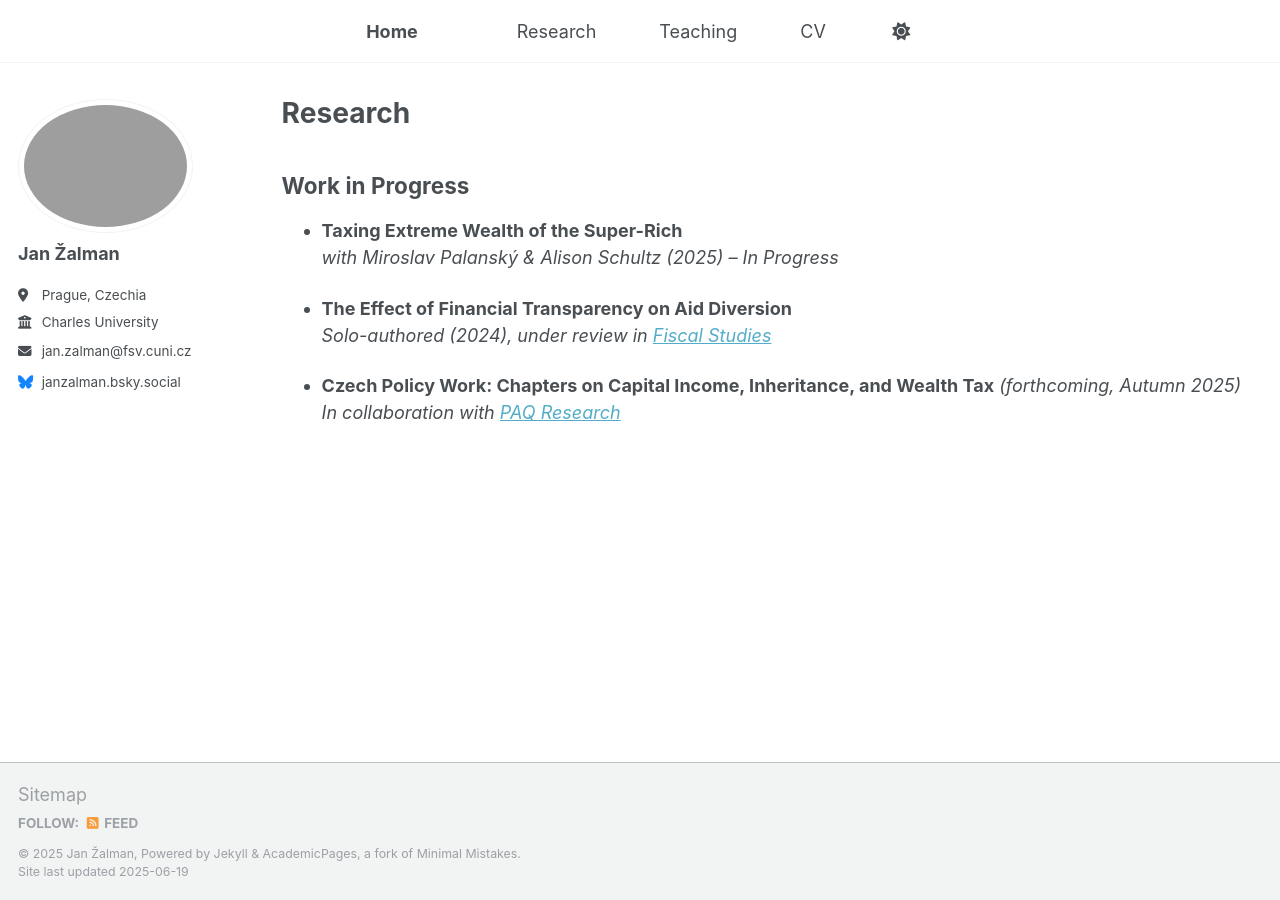
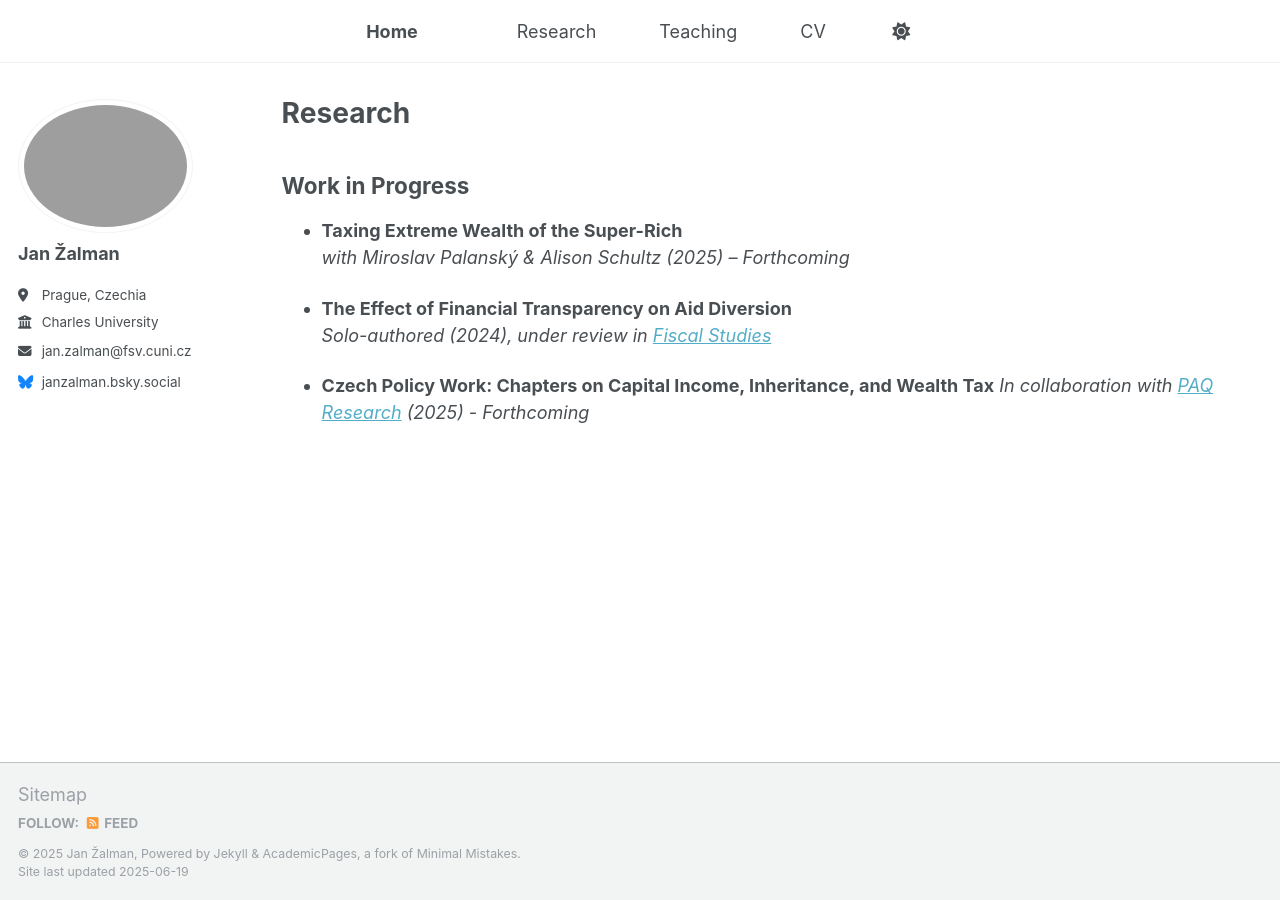
Before and after one commit to janzalman/janzalman.github.io, a Jekyll site: the page built from _pages/research.md, in a window 1280 px wide. Built offline with Jekyll 4.4.1, drawn with Linux system fonts in a browser that asks for light colours.

Commit message:
Update research.md

```diff
--- a/_pages/research.md
+++ b/_pages/research.md
@@ -7,10 +7,10 @@ permalink: /research/
 ## Work in Progress
 
 - **Taxing Extreme Wealth of the Super-Rich**
-  *with Miroslav Palanský & Alison Schultz (2025) – In Progress*
+  *with Miroslav Palanský & Alison Schultz (2025) – Forthcoming*
 
 - **The Effect of Financial Transparency on Aid Diversion**
   *Solo-authored (2024), under review in [Fiscal Studies](https://onlinelibrary.wiley.com/journal/14755890)*
 
-- **Czech Policy Work: Chapters on Capital Income, Inheritance, and Wealth Tax** *(forthcoming, Autumn 2025)*
-  *In collaboration with [PAQ Research](https://www.paqresearch.cz/)*
+- **Czech Policy Work: Chapters on Capital Income, Inheritance, and Wealth Tax**
+  *In collaboration with [PAQ Research](https://www.paqresearch.cz/) (2025) - Forthcoming*
```
